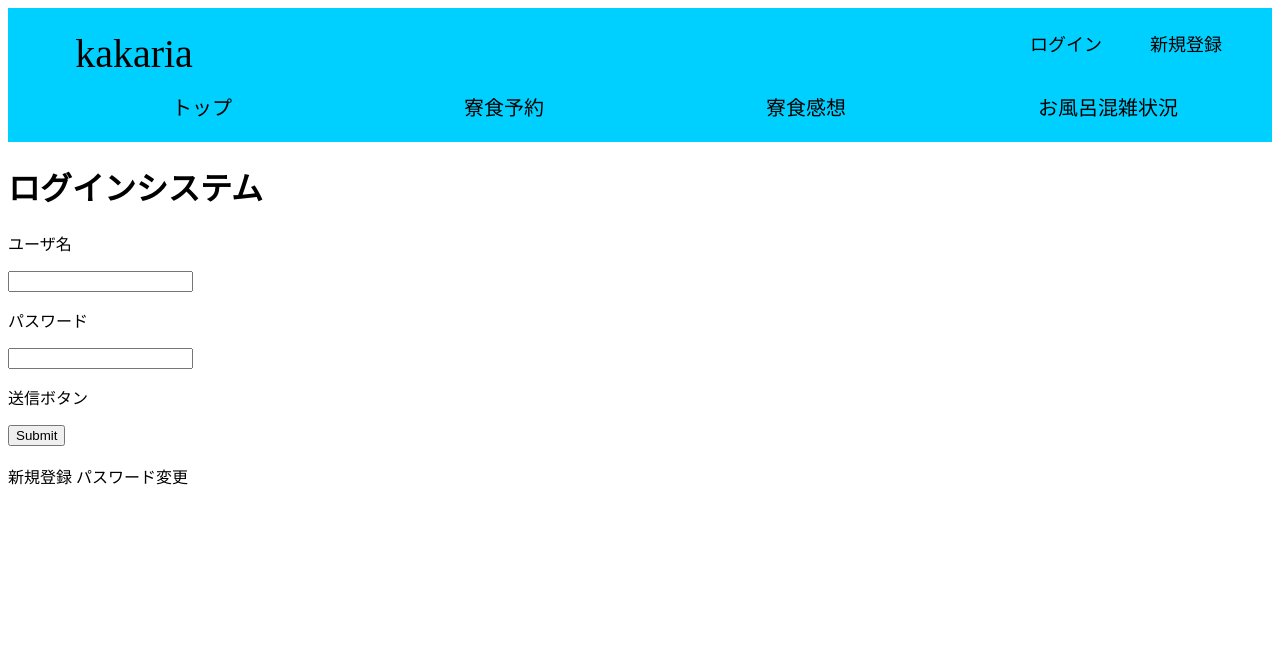
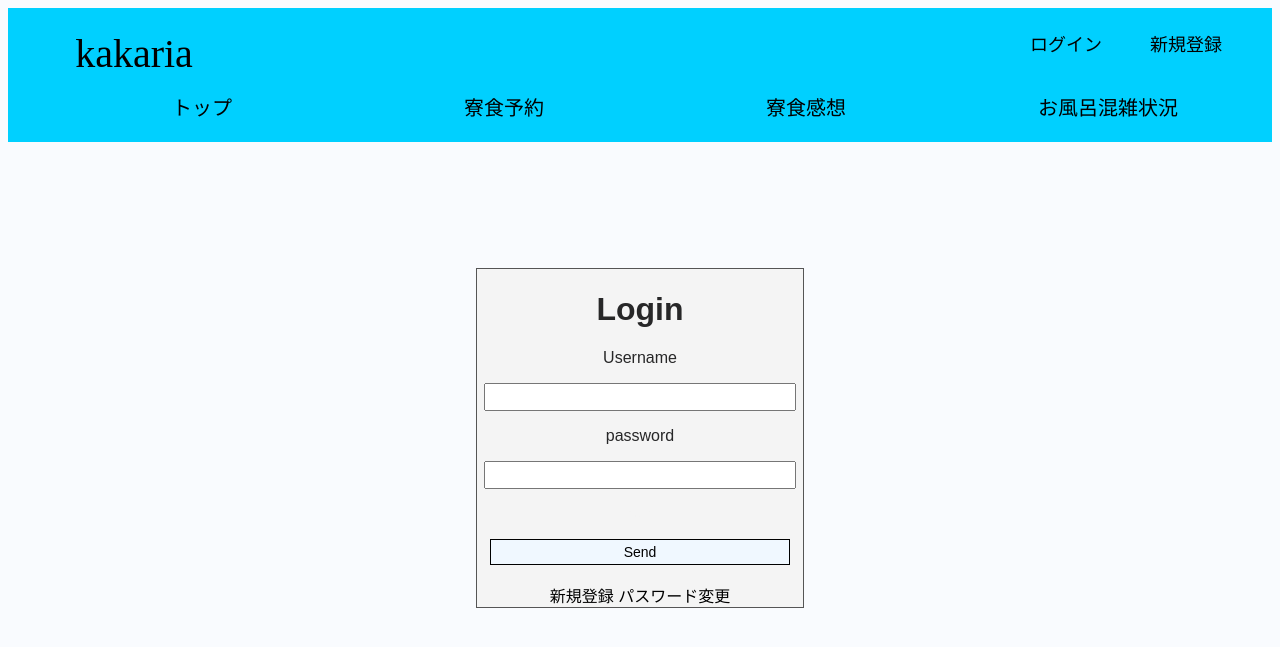
Before and after one commit to sotarokashiuchi/DormitoryLifeImprovementSystem, a Flask app: page /login in a window 1280 px wide. Shown: the top 647 px of the page. Run offline with Flask 2, Linux system fonts and the light colour scheme.

Commit message:
login.html change

```diff
--- a/static/css/main.css
+++ b/static/css/main.css
@@ -1,3 +1,7 @@
+/* common */
+
+
+/* base */
 a{
   text-decoration: none;
   color: black;
@@ -43,3 +47,44 @@ a{
   margin-right: 10px;
   line-height: 20px;
 }
+
+/* login */
+body{
+  background-color:  #f9fbfe;
+}
+
+.body{
+  text-align: center;
+}
+
+.elementstyle {
+  font-family: sans-serif;
+  margin: 10% 37%;
+  color: rgb(39, 39, 40);
+  background-color: rgb(244, 244, 244);
+  border: 1px solid #555;
+}
+
+.color{
+  color:rgb(244, 244, 244);
+}
+
+input[type="text"] {
+  width: 300px;
+  padding: 4px;
+  font-size: 14px;
+}
+
+input[type="password"] {
+  width: 300px;
+  padding: 4px;
+  font-size: 14px;
+}
+
+input[type="submit"] {
+  width: 300px;
+  padding: 4px;
+  font-size: 14px;
+  background-color: aliceblue;
+  border: 1px solid
+}
--- a/templates/login.html
+++ b/templates/login.html
@@ -1,23 +1,26 @@
 {% extends "./base.html" %}
-
 {% block body %}
-  <h1>ログインシステム</h1>
+  <div class="body">
+    <div class="elementstyle">
+      <h1>Login</h1>
 
       <!-- 入力ミスの場合 -->
       {% if condition == 1 %}
         <p>入力ミスがあります。もう一度お願いします。</p>
       {% endif %}
 
-  <!-- 通常表示 -->
-  <form action="./login" method="post">
-    <p>ユーザ名</p>
+        <!-- 通常表示   -->
+      <form action="/login" method="post">
+        <p>Username</p>
         <input type="text" name="user_name">
-    <p>パスワード</p>
-    <input type="text" name="password">
-    <p>送信ボタン</p>
-    <input type="submit">
+        <p>password</p>
+        <input type="password" name="password">
+        <p class="color">sent</p>
+        <input type="submit" value="Send">
       </form>
       <br>
-  <a href="./sinup">新規登録</a>
-  <a href="./change_password">パスワード変更</a>
+      <a href="/sinup">新規登録</a>
+      <a href="/change_password">パスワード変更</a>
+    </div>
+  </div>
 {% endblock %}
```
Lines whose indentation alone changed are shown as unchanged.
